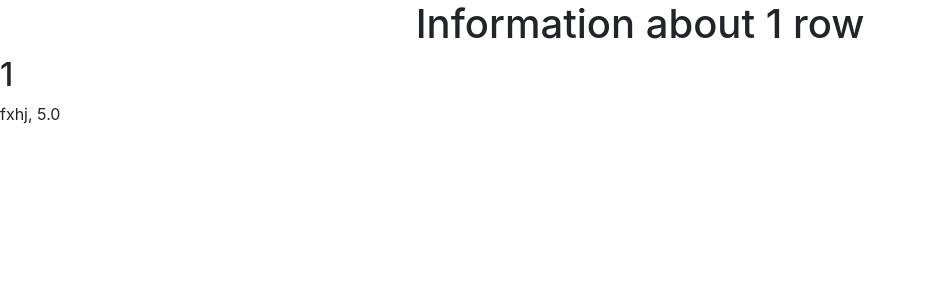
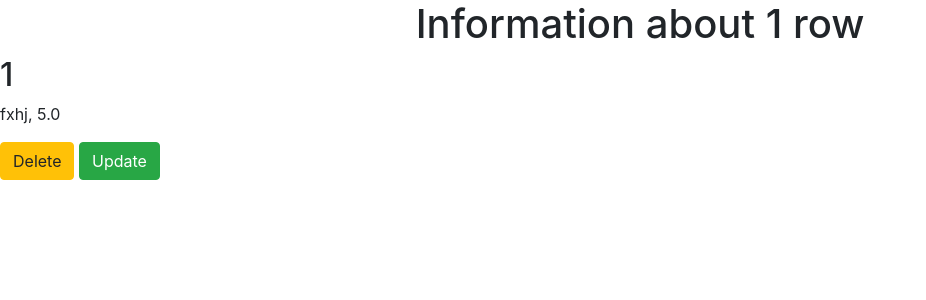
Before and after one commit to sungurovvd/flaskpages, a Flask app: page /rows/1 in a window 1280 px wide. Shown: the part 56-356 px from the top of the page, without its empty margins (0-926 px from the left). Run offline with Flask 3, Linux system fonts and the light colour scheme; some libraries are stand-ins or nearby versions.

Commit message:
update, delete

```diff
--- a/main.py
+++ b/main.py
@@ -26,6 +26,7 @@ def row(id):
     inform = Table.query.get(id)
     return render_template('row.html', inform=inform)
 
+
 @app.route('/create', methods=['POST', 'GET'])
 def create():
     if request.method == 'POST':
@@ -42,13 +43,43 @@ def create():
     else:
         return render_template('create.html')
 
+
+@app.route('/rows/<int:id>/delete')
+def delete(id):
+    inform = Table.query.get_or_404(id)
+    try:
+        db.session.delete(inform)
+        db.session.commit()
+        return redirect('/rows')
+    except:
+        return 'Error'
+
+
+@app.route('/rows/<int:id>/update', methods=['POST', 'GET'])
+def update(id):
+    inform = Table.query.get(id)
+    if request.method == 'POST':
+        inform.text_column = request.form['text']
+        inform.float_column = request.form['num']
+
+        try:
+            db.session.commit()
+            return redirect(f'/rows/{id}')
+        except:
+            return 'Error'
+    else:
+        return render_template('update.html', inform=inform)
+
+
 @app.route('/pathwithsml/<string:wrd>/<int:nmbr>')
 def nmbr_and_smbls(wrd,nmbr):
-     return f'path with {wrd} and {nmbr}'
+    return f'path with {wrd} and {nmbr}'
+
+
 
 @app.route('/about')
 def about():
-     return render_template('about.html')
+    return render_template('about.html')
 
 if __name__ == '__main__':
     app.run(debug=True)
--- a/templates/row.html
+++ b/templates/row.html
@@ -9,6 +9,8 @@ Information about {{inform.id}} row
 
     <h2>{{inform.id}}</h2>
     <p>{{inform.text_column}}, {{inform.float_column}}</p>
+    <a href="/rows/{{ inform.id }}/delete" class="btn btn-warning">Delete</a>
+    <a href="/rows/{{ inform.id }}/update" class="btn btn-success">Update</a>
 
 
 
--- a/templates/rows.html
+++ b/templates/rows.html
@@ -10,7 +10,7 @@ Information from db
 <div class="alert alert-info">
     <h2>{{inf.id}}</h2>
     <p>{{inf.text_column}}, {{inf.float_column}}</p>
-    <a href="/columns/{{ inf.id }}" class="btn btn-warning">Open</a>
+    <a href="/rows/{{ inf.id }}" class="btn btn-warning">Open</a>
 </div>
 
 {% endfor %}
```
Also changed, not shown: templates/update.html (added, +14 -0 lines), instance/dbase.db.
